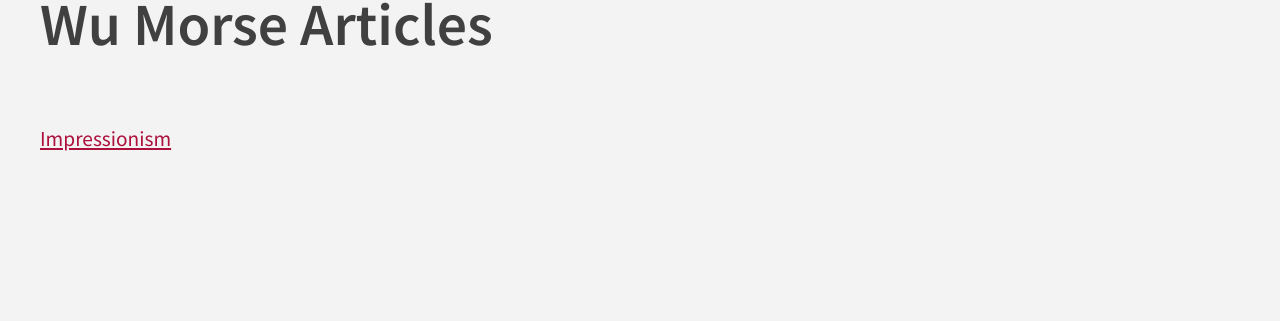
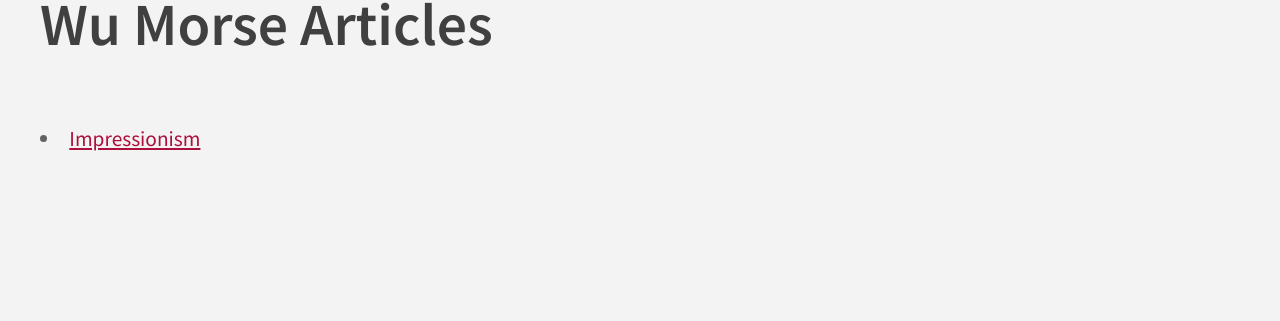
Before and after one commit to allenloves/wumorse, a Jekyll site: the page built from articles.html, in a window 1280 px wide. Shown: the part 1255-1576 px from the top of the page. Built offline with Jekyll 4.4.1, drawn with Linux system fonts in a browser that asks for light colours; nearby versions of some CDN libraries; some web fonts are replaced; library files that are not in the unit come from our copies.

Commit message:
adding pages

```diff
--- a/articles.html
+++ b/articles.html
@@ -7,7 +7,7 @@ title : Wu Morse Articles
 <div class="page-wrapper">
 	<div id="page" class="container">
 	{% for post in site.posts %}
-		<div class="title"
+		<div class="title">
 			<li><a href=".{{ post.url }}">{{ post.title }}</a></li>
 		</div>
 	{% endfor %}
```
